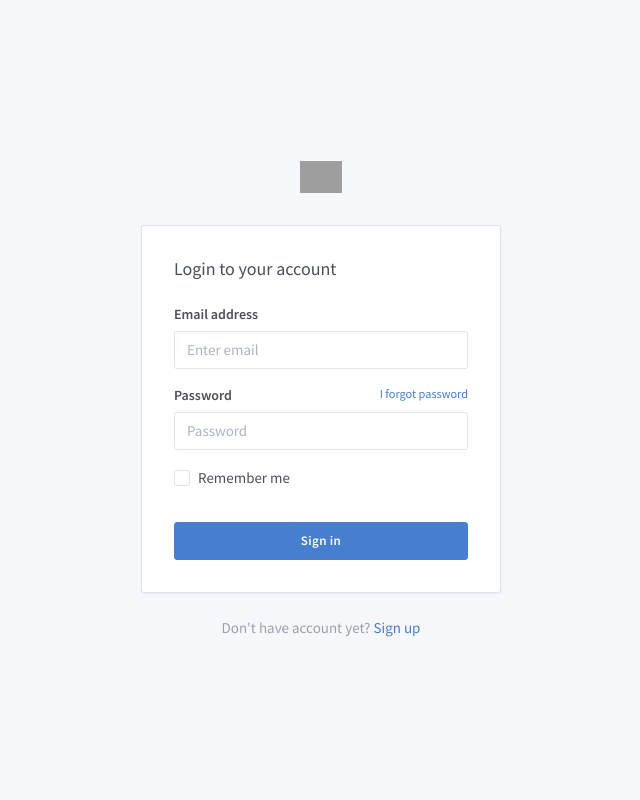
After one commit to rbennett91/django-tabler, a Django app: template django_tabler/templates/django_tabler/base_single_page.html in a window 1280 px wide. The commit adds this page. Shown: the whole page, without its empty margins (319-959 px from the left). Run offline with Django 3.2, Linux system fonts and the light colour scheme; the template is opened without the code that fills it, so the values that code supplies are empty; some libraries are stand-ins or nearby versions; grey boxes are pictures that could not be loaded.

Commit message:
saving progress

```diff
--- /dev/null
+++ b/django_tabler/templates/django_tabler/base_single_page.html
@@ -0,0 +1,82 @@
+<!doctype html>
+<html lang="en" dir="ltr">
+  <head>
+    <meta charset="UTF-8">
+    <meta name="viewport" content="width=device-width, user-scalable=no, initial-scale=1.0, maximum-scale=1.0, minimum-scale=1.0">
+    <meta http-equiv="X-UA-Compatible" content="ie=edge">
+    <meta http-equiv="Content-Language" content="en" />
+    <meta name="msapplication-TileColor" content="#2d89ef">
+    <meta name="theme-color" content="#4188c9">
+    <meta name="apple-mobile-web-app-status-bar-style" content="black-translucent"/>
+    <meta name="apple-mobile-web-app-capable" content="yes">
+    <meta name="mobile-web-app-capable" content="yes">
+    <meta name="HandheldFriendly" content="True">
+    <meta name="MobileOptimized" content="320">
+    <link rel="icon" href="./favicon.ico" type="image/x-icon"/>
+    <link rel="shortcut icon" type="image/x-icon" href="./favicon.ico" />
+    <!-- Generated: 2018-04-16 09:29:05 +0200 -->
+    <title>Login - tabler.github.io - a responsive, flat and full featured admin template</title>
+    <link rel="stylesheet" href="https://maxcdn.bootstrapcdn.com/font-awesome/4.7.0/css/font-awesome.min.css">
+    <link rel="stylesheet" href="https://fonts.googleapis.com/css?family=Source+Sans+Pro:300,300i,400,400i,500,500i,600,600i,700,700i&amp;subset=latin-ext">
+    <script src="./static/js/require.min.js"></script>
+    <script>
+      requirejs.config({
+          baseUrl: '.'
+      });
+    </script>
+    <!-- Dashboard Core -->
+    <link href="./static/css/dashboard.css" rel="stylesheet" />
+    <script src="./static/js/dashboard.js"></script>
+    <!-- c3.js Charts Plugin -->
+    <link href="./static/plugins/charts-c3/plugin.css" rel="stylesheet" />
+    <script src="./static/plugins/charts-c3/plugin.js"></script>
+    <!-- Google Maps Plugin -->
+    <link href="./static/plugins/maps-google/plugin.css" rel="stylesheet" />
+    <script src="./static/plugins/maps-google/plugin.js"></script>
+    <!-- Input Mask Plugin -->
+    <script src="./static/plugins/input-mask/plugin.js"></script>
+  </head>
+  <body class="">
+    <div class="page">
+      <div class="page-single">
+        <div class="container">
+          <div class="row">
+            <div class="col col-login mx-auto">
+              <div class="text-center mb-6">
+                <img src="./static/brand/tabler.svg" class="h-6" alt="">
+              </div>
+              <form class="card" action="" method="post">
+                <div class="card-body p-6">
+                  <div class="card-title">Login to your account</div>
+                  <div class="form-group">
+                    <label class="form-label">Email address</label>
+                    <input type="email" class="form-control" id="exampleInputEmail1" aria-describedby="emailHelp" placeholder="Enter email">
+                  </div>
+                  <div class="form-group">
+                    <label class="form-label">
+                      Password
+                      <a href="./forgot-password.html" class="float-right small">I forgot password</a>
+                    </label>
+                    <input type="password" class="form-control" id="exampleInputPassword1" placeholder="Password">
+                  </div>
+                  <div class="form-group">
+                    <label class="custom-control custom-checkbox">
+                      <input type="checkbox" class="custom-control-input" />
+                      <span class="custom-control-label">Remember me</span>
+                    </label>
+                  </div>
+                  <div class="form-footer">
+                    <button type="submit" class="btn btn-primary btn-block">Sign in</button>
+                  </div>
+                </div>
+              </form>
+              <div class="text-center text-muted">
+                Don't have account yet? <a href="./register.html">Sign up</a>
+              </div>
+            </div>
+          </div>
+        </div>
+      </div>
+    </div>
+  </body>
+</html>
```
Also changed, not shown: django_tabler/templates/django_tabler/base.html (+60 -20 lines).
